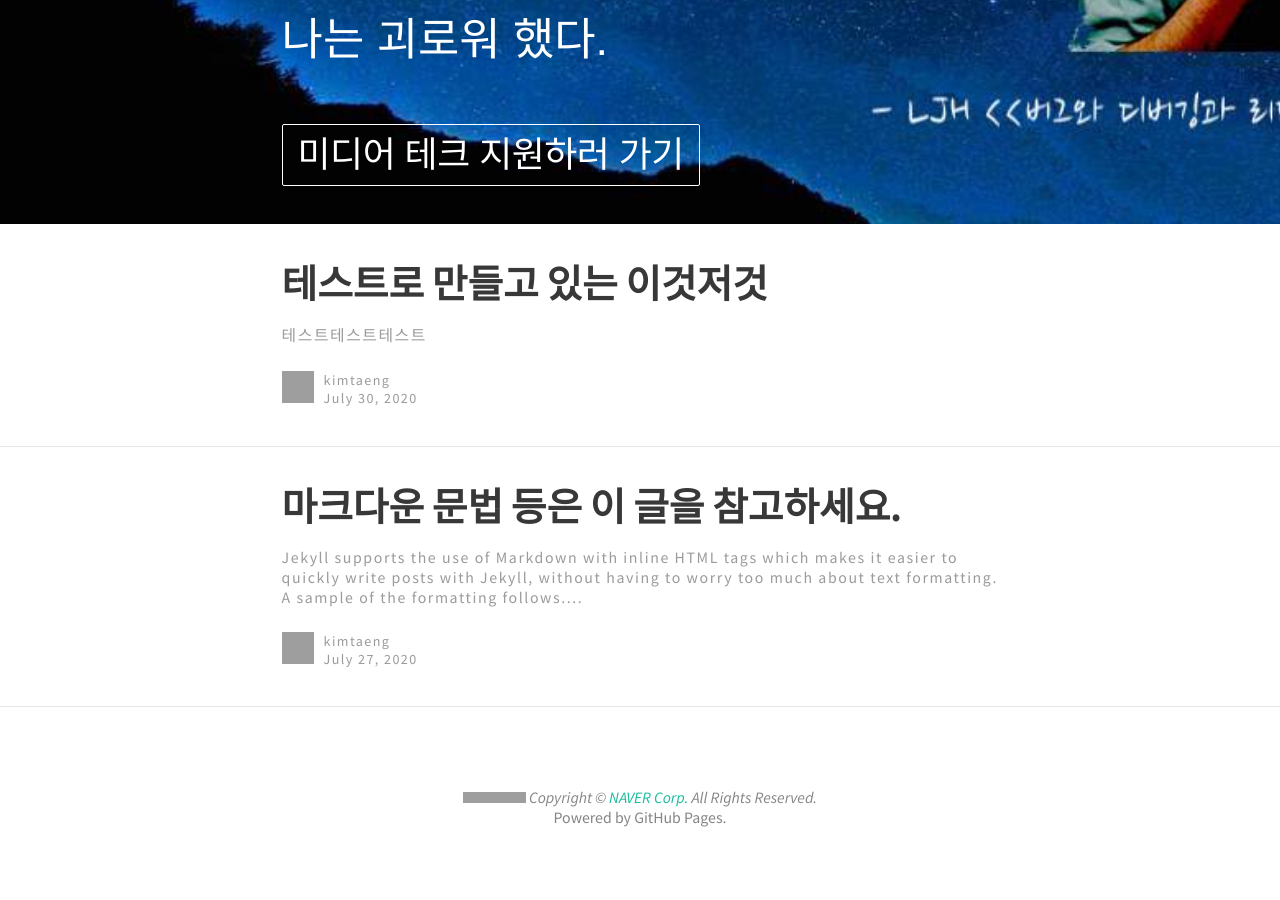
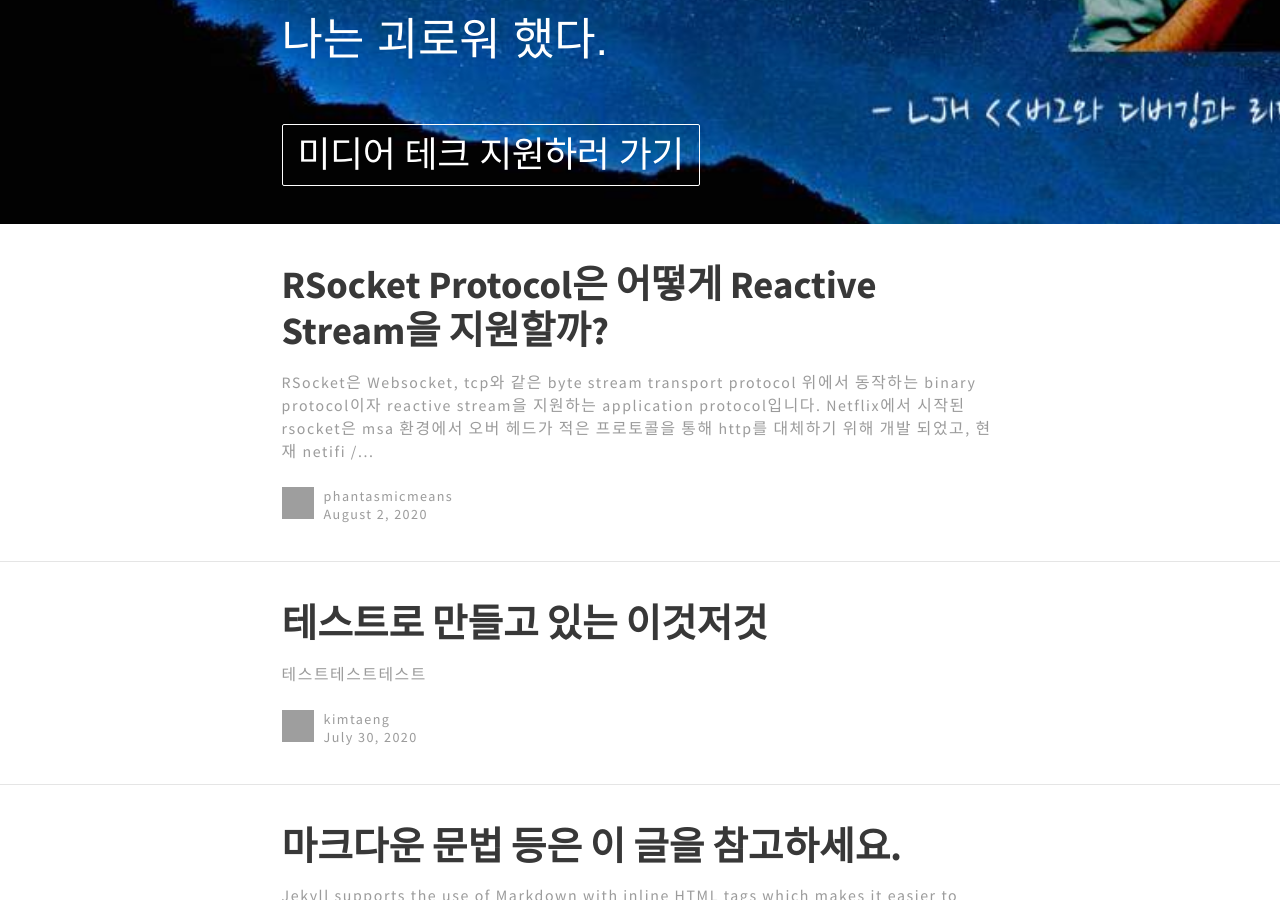
Before and after one commit to naver-media-tech/naver-media-tech.github.io, a Jekyll site: the page built from index.html, in a window 1280 px wide and 900 px high, scrolled down 412 px. Built offline with Jekyll 4.4.1, drawn with Linux system fonts in a browser that asks for light colours; nearby versions of some CDN libraries; the list of posts is cut into pages by our own code; part of the change alters nothing that is shown; grey boxes are pictures that could not be loaded.

````diff
--- a/_data/authors.yml
+++ b/_data/authors.yml
@@ -2,3 +2,8 @@ kimtaeng: # post의 author에 들어갑니다.
   name: kimtaeng
   username: madplay
   email: itsmetaeng@gmail.com
+
+phantasmicmeans: # post의 author에 들어갑니다.
+  name: phantasmicmeans
+  username: phantasmicmeans
+  email: phantasmicmeans@kakao.com
--- /dev/null
+++ b/_posts/2020-08-02-test.md
@@ -0,0 +1,366 @@
+---
+layout: post
+title:  RSocket Protocol은 어떻게 Reactive Stream을 지원할까?
+author: phantasmicmeans
+description: ""
+---
+[**RSocket**](https://github.com/rsocket/rsocket)은 Websocket, tcp와 같은 byte stream transport protocol 위에서 동작하는 binary protocol이자 **reactive stream을 지원하는 application protocol**입니다. Netflix에서 시작된 rsocket은 msa 환경에서 **오버 헤드가 적은 프로토콜을 통해 http를 대체하기 위해 개발 되었고**, 현재 netifi / facebook / pivotal에 의해 support 되고 있는 오픈 소스입니다.
+
+[**여기서는**](https://www.netifi.com/rsocket) RSocket에 대해 다음과 같이 설명하고 있습니다.
+
+- **RSocket is a next-generation, reactive, layer 5 application communication protocol for building today's modern cloud-native and microservice applications.**
+- **provide a 2x increase in performance over HTTP and gRPC.**  g
+
+cpp, js, go, python, kotlin 등을 지원하며, [Java](https://github.com/rsocket/rsocket-java)의 경우 [project reactor](https://projectreactor.io/)를 바탕으로 구현 되었고, [reactor-netty](https://github.com/reactor/reactor-netty)가 transport 역할을 합니다.
+
+Spring Framework의 경우 5.2 RELEASE에서 RSocket에 대한 [공식 지원](https://docs.spring.io/spring/docs/current/spring-framework-reference/web-reactive.html#rsocket)이 포함 되었습니다. 아직 stable version은 아닙니다만.. 최근 [Spring Blog](https://spring.io/blog/2020/03/02/getting-started-with-rsocket-spring-boot-server)에도 소개된 것을 보니 차세대 강자? 같은 느낌이 듭니다.
+
+## Feature, Benefits of the RSocket
+
+먼저 RSocket의 주요 feature입니다.
+
+- **Reactive Stream**
+- **Application-Level Flow Control**
+- **Session Resumption**
+
+Reactive Stream을 지원하구요. 'Leasing' 그리고 'Reactive Stream'을 통해 **application-level의 flow-control**을 진행합니다. 전자의 경우 조금 생소할 수 있으나 후자의 경우 back-pressure를 통해 flow control이 진행 된다는 것을 예상할 수 있습니다. 또한 session resume을 지원합니다.
+
+## Interaction Model
+
+RSocket은 OSI Layer 5/6에서 동작하며, 다음과 같은 **4가지 비동기 메시징 interaction model**을 가지고 있습니다.
+
+- **Request - Response** - stream of 1, send one message and receive one back.
+- **Request - Stream** - finite stream of many, send one message and receive a stream of messages back.
+- **Fire-and-Forget** - no response, send a one-way message.
+- **Channel** - bi-directional streams, send streams of messages in both directions.
+
+요 4가지 interaction model을 보니 문득 gRPC와 비슷하다는 생각이 듭니다. 두가지 모두 uni/bi-directional stream을 지원합니다만, http2 위에서 동작하는 gRPC와 조금 더 lower level에서 동작하는 RSocket에는 차이가 있겠죠.
+
+http2의 server push와 비슷한 맥락의 Fire-and-Forget에도 눈길이 가네요!
+
+[**gRPC와 RSocket 비교 분석**](https://medium.com/netifi/differences-between-grpc-and-rsocket-e736c954e60) 또한 매우 흥미롭습니다. (궁금 하신 분들을 위해..!)
+
+&nbsp;
+
+## 용어
+어려운 용어는 없고 bi-directional stream을 지원하므로 requester & responder 정의만 숙지하시면 됩니다.
+- **Frame** - request 혹은 response에 포함하는 single message
+- **Fragment** - Frame에 포함되기 위해 분할 된 message의 일부
+- **Transport** - RSocket protocol을 전달하는데에 사용하는 transport protocol로, websocket, tcp, aeron 중 하나
+- **Stream** - request / response 등 작업 단위
+- **Request** - A stream request (위 4가지 interaction model 중 하나).
+- **Payload** - A stream message (upstream or downstream). **Reactive Stream 및 Rx 기준 'onNext'에 해당**
+- **Complete** - 성공적으로 전송 완료를 알리는 event. **Reactive Stream 및 Rx 기준 'onComplete'에 해당**
+- **Client** - connection을 초기화 하는 side
+- **Server** - client로 부터의 connection을 accept 하는 side
+- **Connection** - transport session between client and server
+- **Requester & Responder**
+    - 초기 connection 생성 이후, client 혹은 server는 위 4가지 interaction 모델을 활용해 interaction을 시작할 수 있음
+    - connection 생성 이후에는 client, server 경계가 모호하기에 requester, responder라는 어휘를 활용
+
+&nbsp;
+
+## Framing
+
+RSocket 또한 Websocket 처럼 framing을 진행하고, 생성된 RSocket Frame을 WebSocket, TCP 등을 통해 전달합니다.
+
+framing이 등장하니 벌써 파악하신분도 계실텐데요. 결론적으로 rsocket protocol은 여러 frame과 더불어 frame내의 특정 bit들을 활용해 reactive-stream을 지원합니다.
+
+### 1. Frame Header Format
+
+프레임의 헤더는 기본적으로 다음과 같은 포맷으로 이루어집니다. (기본 헤더의 **Flags** 부분은 숙지하시면 좋습니다.)
+
+```
+     0                   1                   2                   3
+     0 1 2 3 4 5 6 7 8 9 0 1 2 3 4 5 6 7 8 9 0 1 2 3 4 5 6 7 8 9 0 1
+    +-+-+-+-+-+-+-+-+-+-+-+-+-+-+-+-+-+-+-+-+-+-+-+-+-+-+-+-+-+-+-+-+
+    |0|                         Stream ID                           |
+    +-----------+-+-+---------------+-------------------------------+
+    |Frame Type |I|M|     Flags     |     Depends on Frame Type    ...
+    +-------------------------------+
+```
+
+- **Stream ID**: (Unsigned 31-bits integer) 현재 프레임의 식별자 (0일 경우 전체 connection을 나타냄)
+- **Frame Type**: (6-bits) 프레임 Type
+- **Flags**: (10-bits) 이 Flag는 프레임 Type에 의존하나 I, M Flag를 위한 공간 제공
+    - (**I**)gnore: Ignore frame it not understood
+        - 0: 현재 프레임을 ignore 할 수 없음 / 프레임 판독 불가시 ERROR 프레임을 전송하고 **connection close**
+    - (**M**)etadata: metadata 존재 유무
+
+기본적으로 위와 같은 헤더 포맷을 지니며 각 항목에 대해 조금 더 자세히 알아보겠습니다.
+
+&nbsp;
+
+### 1.1 Stream ID
+
+Stream ID는 requester에 의해 생성되고, 다음과 같은 규약을 지킵니다.
+
+- Stream ID는 requester 마다 locally unique 해야합니다.
+- Stream ID는 31-bits(2^31-1)의 max size를 가집니다.
+- Stream ID 생성은 client는 홀수 ID, 서버는 짝수 ID를 생성해야합니다.
+- requester(client) 측의 Stream ID는 1부터 2씩 증가합니다. (ex. 1, 3, 5, 7, ...)
+- responder(server) 측의 Stream ID는 2부터 2씩 증가합니다. (ex. 2, 4, 6, 8 ...)
+
+또한 Stream ID의 생명주기는 다음과 같습니다.
+
+- 만약 max size의 Stream ID가 사용 되었다면, Requester는 Stream ID를 초기 값부터 재사용합니다.
+- Responder는 재사용 가능성을 항상 추측하여 설계해야 한다고 합니다.
+
+&nbsp;
+
+### 1.2 Frame Types
+
+다음은 **가장 중요** 하다고 볼 수 있는 **RSocket Frame Type**이며 각 Type은 6-bits 크기를 가집니다. 다뤄야 할 프레임이 많고, 어느 정도는 네이밍 자체로 의미를 알 수 있기에 주요 프레임 위주로 살펴 보려고 합니다.
+
+순서는 아래와 같습니다.
+- **SETUP Frame**을 시작으로 flow-control에 관련 있는 **LEASE Frame**
+- RSocket의 **4가지 interaction model**인 REQUEST_(**RESPONSE/FNF/STREAM/CHANNEL**)
+- PAYLOAD Frame
+
+네이밍만으로 session resume 관련 프레임(RESUME/RESUME_OK) 또한 확인할 수 있습니다. 추가로 REQUEST_N 프레임의 의미 또한 짐작이 가실텐데요. 아마 **flow-control**에 관여 하는 것 같아 보입니다.
+
+벌써 어느정도 단서들이 잡히네요.
+
+Type | Value | Description
+-----|-------|-------------
+RESERVED	| 0x00 |	Reserved
+**SETUP**	| 0x01 |	Setup: Sent by client to initiate protocol processing.
+**LEASE** |	0x02	| Lease: Sent by Responder to grant the ability to send requests.
+KEEPALIVE	| 0x03	| Keepalive: Connection keepalive.
+**REQUEST_RESPONSE** |	0x04 |	Request Response: Request single response.
+**REQUEST_FNF**	 | 0x05	 | Fire And Forget: A single one-way message.
+**REQUEST_STREAM**	 | 0x06	 | Request Stream: Request a completable stream.
+**REQUEST_CHANNEL**	 | 0x07	 | Request Channel: Request a completable stream in both directions.
+**REQUEST_N** | 	0x08	 | Request N: Request N more items with Reactive Streams semantics.
+CANCEL	 | 0x09	 | Cancel Request: Cancel outstanding request.
+**PAYLOAD**	 | 0x0A	 | Payload: Payload on a stream. For example, response to a request, or message on a channel.
+ERROR	 | 0x0B	 | Error: Error at connection or application level.
+METADATA_PUSH	 | 0x0C | 	Metadata: Asynchronous Metadata frame
+**RESUME**	 | 0x0D	 | Resume: Replaces SETUP for Resuming Operation (optional)
+**RESUME_OK**	 | 0x0E | 	Resume OK : Sent in response to a RESUME if resuming operation possible (optional)
+EXT	 | 0x3F | 	Extension Header: Used To Extend more frame types as well as extensions.
+
+&nbsp;
+
+### 2. SETUP Frame (0x01)
+
+먼저 connection init 시에 전송되는 SETUP Frame 입니다.
+
+이 프레임의 Stream ID 는 항상 0 입니다.
+client에 의해 전송되고, 원하는 매개 변수를 server에 전달하는 역할을 합니다.
+네이밍에서 유추 가능하듯이 metadata 형식, data 형식 등(MIME 타입)이 프레임에 포함됩니다.
+
+```
+     0                   1                   2                   3
+     0 1 2 3 4 5 6 7 8 9 0 1 2 3 4 5 6 7 8 9 0 1 2 3 4 5 6 7 8 9 0 1
+    +-+-+-+-+-+-+-+-+-+-+-+-+-+-+-+-+-+-+-+-+-+-+-+-+-+-+-+-+-+-+-+-+
+    |                         Stream ID = 0                         |
+    +-----------+-+-+-+-+-----------+-------------------------------+
+    |Frame Type |0|M|R|L|  Flags    |
+    +-----------+-+-+-+-+-----------+-------------------------------+
+    |         Major Version         |        Minor Version          |
+    +-------------------------------+-------------------------------+
+    |0|                 Time Between KEEPALIVE Frames               |
+    +---------------------------------------------------------------+
+    |0|                       Max Lifetime                          |
+    +---------------------------------------------------------------+
+    |         Token Length          | Resume Identification Token  ...
+    +---------------+-----------------------------------------------+
+    |  MIME Length  |   Metadata Encoding MIME Type                ...
+    +---------------+-----------------------------------------------+
+    |  MIME Length  |     Data Encoding MIME Type                  ...
+    +---------------+-----------------------------------------------+
+                          Metadata & Setup Payload
+```
+
+눈여겨 봐야 할 특징은 다음과 같습니다.
+
+- **Flags**: 글 상단 에서의 헤더 기본 포맷의 (I, M) flags에 추가로 SETUP 프레임에는 **R, L flags**를 위한 공간을 가집니다.
+    - (**R**)esume Enable: client의 request는 가능한 경우 재개 / Resume Identifiaction Token이 필요
+    - (**L**)ease: **LEASE 프레임** 수용 여부
+- **Token Length**: (16-bits), Resume Identificaioin Token Length / **(R) flag가 1이면 존재**
+- **Resume Identification Token**: client resume identification용 토큰  / **(R) flag가 1이면 존재**
+- **Encoding MIME Type**: Data 및 Metadata 인코딩 MIME Type으로 RFC 2045에 지정된 internet media type을 따르는 US-ASCII string
+- **Setup Data**: SETUP Frame을 보내는 쪽의 연결 정보를 담은 Payload
+
+**(R)** flag와 Resume Identification Token을 통해 client와의 connection 재개(**session resumption**)에 대한 조그마한 단서를 찾았습니다. 또한 **(L)** flag를 통해 flow-control 관련 bit도 확인되네요. LEASE Frame은 바로 뒤에서 설명할 예정입니다.
+
+어쨌든, SETUP 프레임 내에서 rsocket의 주요 feature 중 reactive-stream 보다 **session resumption & flow-control** 에 대한 단서를 먼저 찾았습니다.
+
+&nbsp;
+
+## 3. LEASE Frame (0x02)
+
+LEASE Frame은 responder측에서 requester에게 전송 되는 프레임이며 다음과 같은 의미를 지닙니다.
+
+- '**일정 시간**' 동안 request를 전송할 수 있음
+- '**일정 시간**' 동안 '**얼마 만큼**'의 request 전송할 수 있음
+
+```
+     0                   1                   2                   3
+     0 1 2 3 4 5 6 7 8 9 0 1 2 3 4 5 6 7 8 9 0 1 2 3 4 5 6 7 8 9 0 1
+    +-+-+-+-+-+-+-+-+-+-+-+-+-+-+-+-+-+-+-+-+-+-+-+-+-+-+-+-+-+-+-+-+
+    |                         Stream ID = 0                         |
+    +-----------+-+-+---------------+-------------------------------+
+    |Frame Type |0|M|     Flags     |
+    +-----------+-+-+---------------+-------------------------------+
+    |0|                       Time-To-Live                          |
+    +---------------------------------------------------------------+
+    |0|                     Number of Requests                      |
+    +---------------------------------------------------------------+
+                                Metadata
+```
+
+위 정보에 대한 내용은 Time-To-Live / Number of Requests 부분을 확인하면 됩니다.
+
+- **Time-To-Live** (TTL): (31-bits), LEASE의 유효 시간, 수신 시간부터 시작 (단위: ms) / must be > 0
+- **Number of Requests**: (31-bits), 전송 될 수 있는 요청 수 (다음 LEASE가 오기 전까지) / must be > 0
+
+Responder는 requester로 부터의 추가 요청을 중지하고 싶은 경우, 위 value(TTL, NoR) 들이 0인 LEASE Frame을 전송하면 됩니다. 또한 TTL이 expire 되었을 경우, Number of Requests 의 value는 암묵적으로 0 입니다. **REQUEST_N Frame 과 더불어 LEASE Frame 또한 flow-control 관여하는 것으로 보입니다.**
+
+이제 **RSocket의 4가지 interaction model** 관련 프레임을 살펴 볼 차례입니다. 이 4가지 프레임은 connection 생성 후 requester가 responder 에게 **초기 전송하는 Frame** 입니다.
+
+&nbsp;
+
+## 4. REQUEST_RESPONSE Frame (0x04) & REQUEST_FNF (0x05)
+
+- **REQUEST_RESPONSE**: 4가지 interaction model 중 가장 일반적인 모델로서 '**send one message and receive one back**' 으로 통신합니다.
+- **REQUEST_FNF**: response가 없으며 '**send a one-way message**' 입니다.
+
+두가지 모델 모두 Frame 내부는 간단하고 동일합니다.
+
+```
+     0                   1                   2                   3
+     0 1 2 3 4 5 6 7 8 9 0 1 2 3 4 5 6 7 8 9 0 1 2 3 4 5 6 7 8 9 0 1
+    +-+-+-+-+-+-+-+-+-+-+-+-+-+-+-+-+-+-+-+-+-+-+-+-+-+-+-+-+-+-+-+-+
+    |                           Stream ID                           |
+    +-----------+-+-+-+-------------+-------------------------------+
+    |Frame Type |0|M|F|     Flags   |
+    +-------------------------------+
+                         Metadata & Request Data
+```
+
+- Flags:
+    - (**M**)etadata: metadata 존재 여부
+    - (**F**)ollows: 남아 있는 또 다른 fragment 존재 여부
+
+크게 특별한 것은 없고 딱히 단서를 찾을 수 없었습니다.
+
+&nbsp;
+
+## 5. REQUEST_STREAM Frame (0x06)
+
+REQUEST_STREAM은 '**send one message and receive a stream of messages back**' 으로 동작하는 interaction model 입니다.
+
+```
+     0                   1                   2                   3
+     0 1 2 3 4 5 6 7 8 9 0 1 2 3 4 5 6 7 8 9 0 1 2 3 4 5 6 7 8 9 0 1
+    +-+-+-+-+-+-+-+-+-+-+-+-+-+-+-+-+-+-+-+-+-+-+-+-+-+-+-+-+-+-+-+-+
+    |                           Stream ID                           |
+    +-----------+-+-+-+-------------+-------------------------------+
+    |Frame Type |0|M|F|    Flags    |
+    +-------------------------------+-------------------------------+
+    |0|                    Initial Request N                        |
+    +---------------------------------------------------------------+
+                          Metadata & Request Data
+```
+
+- **Flags**:
+    - (**M**)etadata: metadata 존재 여부
+    - (**F**)ollows: 남아 있는 또 다른 fragment 존재 여부
+- **Initial Request N**: (31-bits) 요청할 초기 request 개수를 의미합니다. / must be > 0
+
+Requester는 **REQUEST_STREAM Frame**을 전송하여 초기 Request N을 설정하고, 이후 언제든지 **REQUEST_N Frame**을 전송해 값을 오버로드 할 수 있습니다.
+
+Request - Stream 모델의 경우 다음과 같이 동작할 수 있습니다.
+
+1. RQ → RS: REQUEST_STREAM (initial request = 3)
+2. RS → RQ: PAYLOAD
+3. RS → RQ: PAYLOAD
+4. RQ → RS: **REQUEST_N** (2)
+5. RS → RQ: PAYLOAD
+6. RS → RQ: PAYLOAD
+7. RS -> RQ: COMPLETE
+
+바로 다음 Frame 을 보도록 하겠습니다.
+
+&nbsp;
+
+## 6. REQUEST_CHANNEL Frame (0x07)
+
+REQUEST_CHANNEL은 '**bi-directional streams, send streams of messages in both directions**' 즉 양방향 stream 전송 interaction model 입니다.
+
+```
+     0                   1                   2                   3
+     0 1 2 3 4 5 6 7 8 9 0 1 2 3 4 5 6 7 8 9 0 1 2 3 4 5 6 7 8 9 0 1
+    +-+-+-+-+-+-+-+-+-+-+-+-+-+-+-+-+-+-+-+-+-+-+-+-+-+-+-+-+-+-+-+-+
+    |                           Stream ID                           |
+    +-----------+-+-+-+-+-----------+-------------------------------+
+    |Frame Type |0|M|F|C|  Flags    |
+    +-------------------------------+-------------------------------+
+    |0|                    Initial Request N                        |
+    +---------------------------------------------------------------+
+                           Metadata & Request Data
+```
+
+눈여겨 봐야 할 부분은 **(C)** flags 입니다.
+
+- **Flags**:
+    - (**M**)etadata: metadata 존재 여부
+    - (**F**)ollows: 남아 있는 또 다른 fragment 존재 여부
+    - (**C**)omplete: stream completion을 나타냄
+- **Initial Request N**: (31-bits) 요청할 초기 request 개수를 의미합니다. / must be > 0
+
+Requester는 **단 한개의 REQUEST_CHANNEL Frame**을 전송하는데요. 이후 subsequent messages 는 **PAYLOAD Frame**에 실려 전달됩니다. 추가로 Requester가 PAYLOAD Frame을 송신하기 전, Responder는 requester에게 **REQUEST_N Frame**을 항상 보내야합니다.
+
+Bi-directional stream이므로 responder 또한 REQUEST_N Frame을 requester에게 전송할 수 있고, PAYLOAD Frame을 수신 받을 수 있습니다.
+
+정상적인 channel의 경우 다음과 같이 동작 할 수 있습니다.
+
+1. RQ -> RS: REQUEST_CHANNEL (initial request = 1)
+2. RS -> RQ: **REQUEST_N**(1)
+3. RQ -> RS: **REQUEST_N**(2)
+4. RS -> RQ: PAYLOAD
+5. RQ -> RS: PAYLOAD
+6. RS -> RQ: **COMPLETE**
+7. RQ -> RS: PAYLOAD
+8. RQ -> RS: **COMPLETE**
+
+Stream 관련 Frame들을 살펴보니 모두 **REQUEST_N Frame**을 통해 flow-control 하고 있는데요. Reactive Stream에서의 **Complete** 또한 볼 수 있습니다. request_n(n) / complete는 발견 했습니다만.. **next**는 어디에 존재하는 것 일까요?
+
+얼핏 보니 PAYLOAD일 확률이 높아 보입니다.
+
+&nbsp;
+
+## 7. PAYLOAD Frame (0x0A)
+
+```
+     0                   1                   2                   3
+     0 1 2 3 4 5 6 7 8 9 0 1 2 3 4 5 6 7 8 9 0 1 2 3 4 5 6 7 8 9 0 1
+    +-+-+-+-+-+-+-+-+-+-+-+-+-+-+-+-+-+-+-+-+-+-+-+-+-+-+-+-+-+-+-+-+
+    |                           Stream ID                           |
+    +-----------+-+-+-+-+-+---------+-------------------------------+
+    |Frame Type |0|M|F|C|N|  Flags  |
+    +-------------------------------+-------------------------------+
+                         Metadata & Data
+```
+
+눈여겨 봐야 할 부분은 (**C**)omplete, (**N**)ext flags 입니다.
+
+- **Flags**:
+    - (**M**)etadata: metadata 존재 여부
+    - (**F**)ollows: 남아 있는 또 다른 fragment 존재 여부
+    - (**C**)omplete: stream completion을 나타냄 / **if set, Subscriber의 onComplete() 호출**
+    - (**N**)ext: 다음 stream(Payload Data or Metadata) 존재 여부를 나타냄 / **if set, Subscriber의 onNext(Payload) 호출**
+
+여기서 발견 할 수 있었습니다. **PAYLOAD Frame의 flags bit를** 이용해 stream complete 및 next signal을 전달하고 있습니다.
+&nbsp;
+
+## 결론
+
+RSocket Protocol은 Framing, 그리고 Frame 내의 **flag bits를 활용해 생각보다 간단하게** Reactive Stream을 지원하고 있습니다. Flow-control의 경우 reactive-stream은 REQUEST_N Frame을 통한 back-pressure, 그 외의 경우 LEASE Frame을 활용해 flow control을 지원하고 있습니다.
+
+추가로 성능적인 부분이 궁금 하시다면 [벤치마킹 링크](https://dzone.com/articles/rsocket-vs-grpc-benchmark)를 참고 하시면 됩니다. 조건마다 다르긴 하겠지만, 해당 링크 기준으로는 RSocket이 더 나은 결과를 내고 있습니다. 글의 필자는 "RSocket performs better than gRPC in each and every category." 라고 강하게 말하네요.
+
+## Reference
+-  https://rsocket.io/docs/Protocol (cert 관련 [이슈](https://github.com/rsocket/rsocket-website/issues/16)일 경우 다른 브라우저를 사용해보세요!)
````
